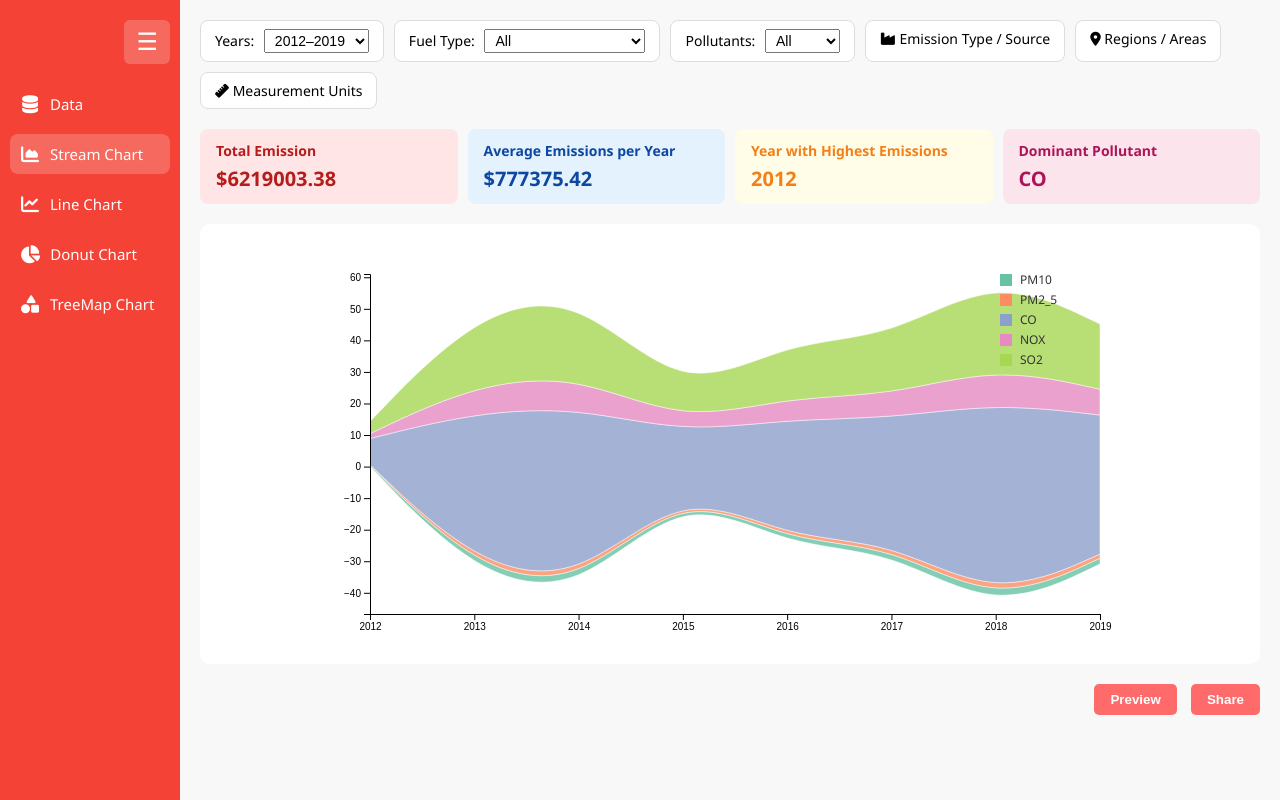
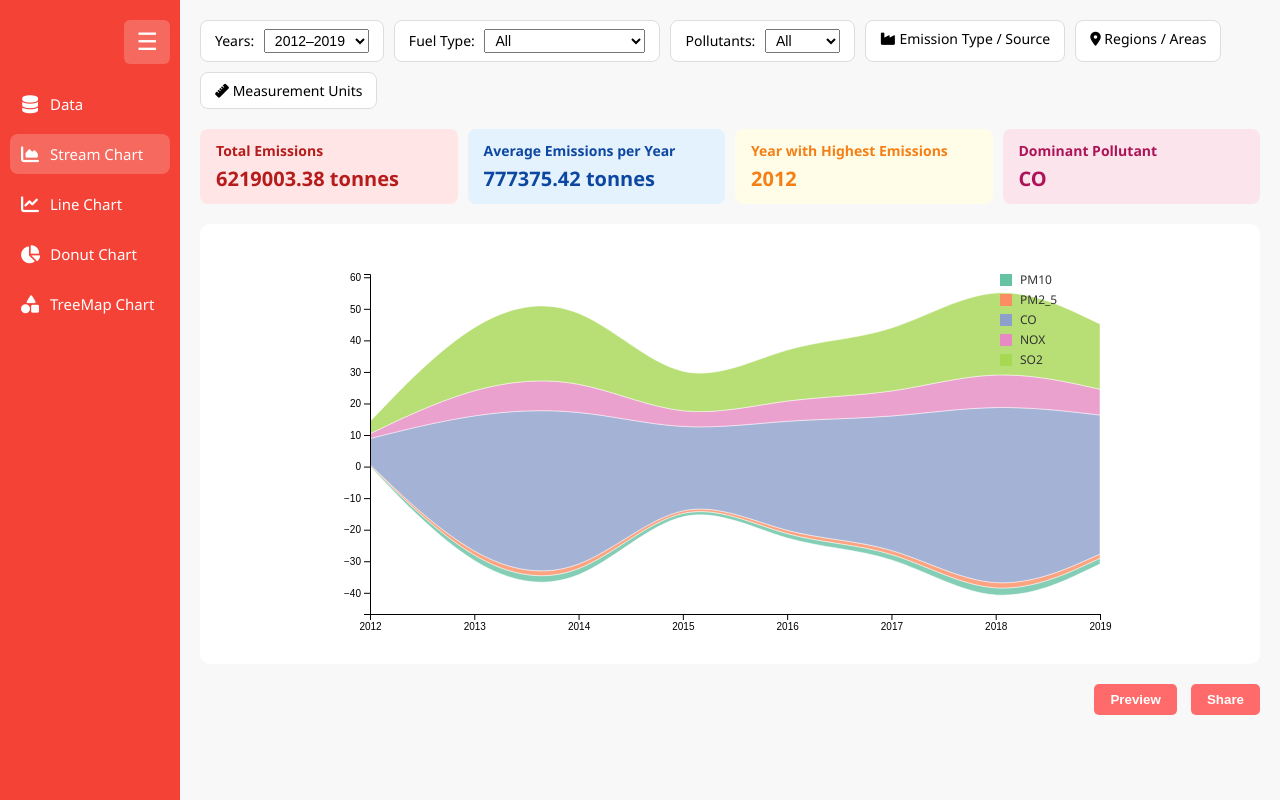
Before and after one commit to Saikirannim/data-visualisation1, a website: page index.html in a window 1280 px wide. Drawn offline with nearby package versions, Linux system fonts and the light colour scheme.

Commit message:
Correct units Emissions are in tonnes, not dollars (see the data pdf)

```diff
--- a/charts/streamChart.js
+++ b/charts/streamChart.js
@@ -58,8 +58,8 @@
     const [topPollutant, topValue] = emissionsByPollutant.reduce((a, b) => (b[1] > a[1] ? b : a));
 
     // Inject values into dashboard stat cards
-    document.getElementById("totalEmission").textContent = "$" + totalEmission.toFixed(2);
-    document.getElementById("avgEmission").textContent = "$" + avgEmission;
+    document.getElementById("totalEmission").textContent = totalEmission.toFixed(2) + " tonnes";
+    document.getElementById("avgEmission").textContent = avgEmission + " tonnes";
     document.getElementById("yearMax").textContent = yearMax;
     document.getElementById("topPollutant").textContent = topPollutant;
 
--- a/index.html
+++ b/index.html
@@ -281,8 +281,8 @@
       </div>
 
       <div class="stat-cards">
-        <div class="card red">Total Emission <span id="totalEmission">$0</span></div>
-        <div class="card blue">Average Emissions per Year <span id="avgEmission">$0</span></div>
+        <div class="card red">Total Emissions <span id="totalEmission">0 tonnes</span></div>
+        <div class="card blue">Average Emissions per Year <span id="avgEmission">0 tonnes</span></div>
         <div class="card yellow">Year with Highest Emissions <span id="yearMax">year</span></div>
         <div class="card pink">Dominant Pollutant <span id="topPollutant">Name</span></div>
       </div>
```
